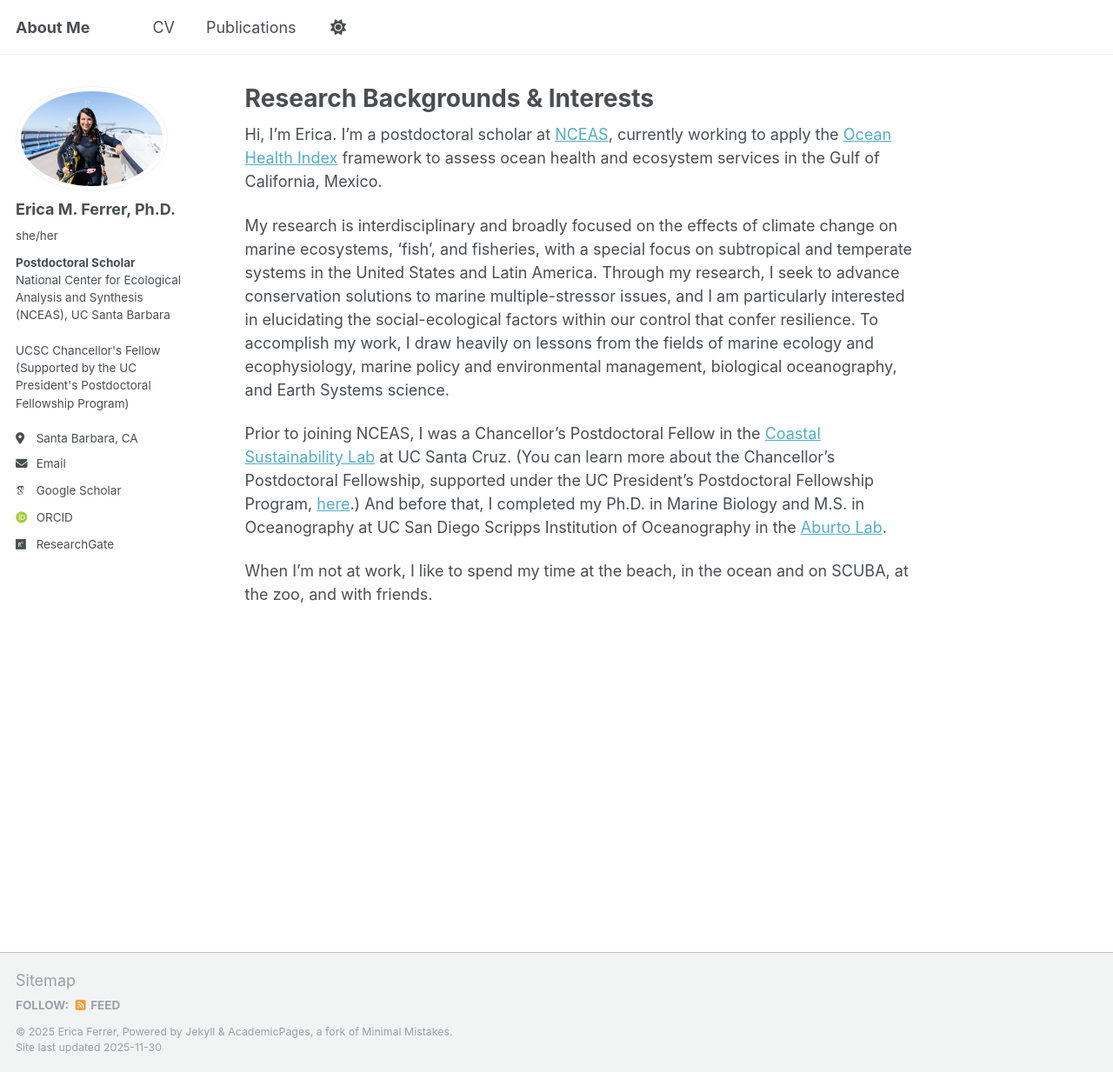
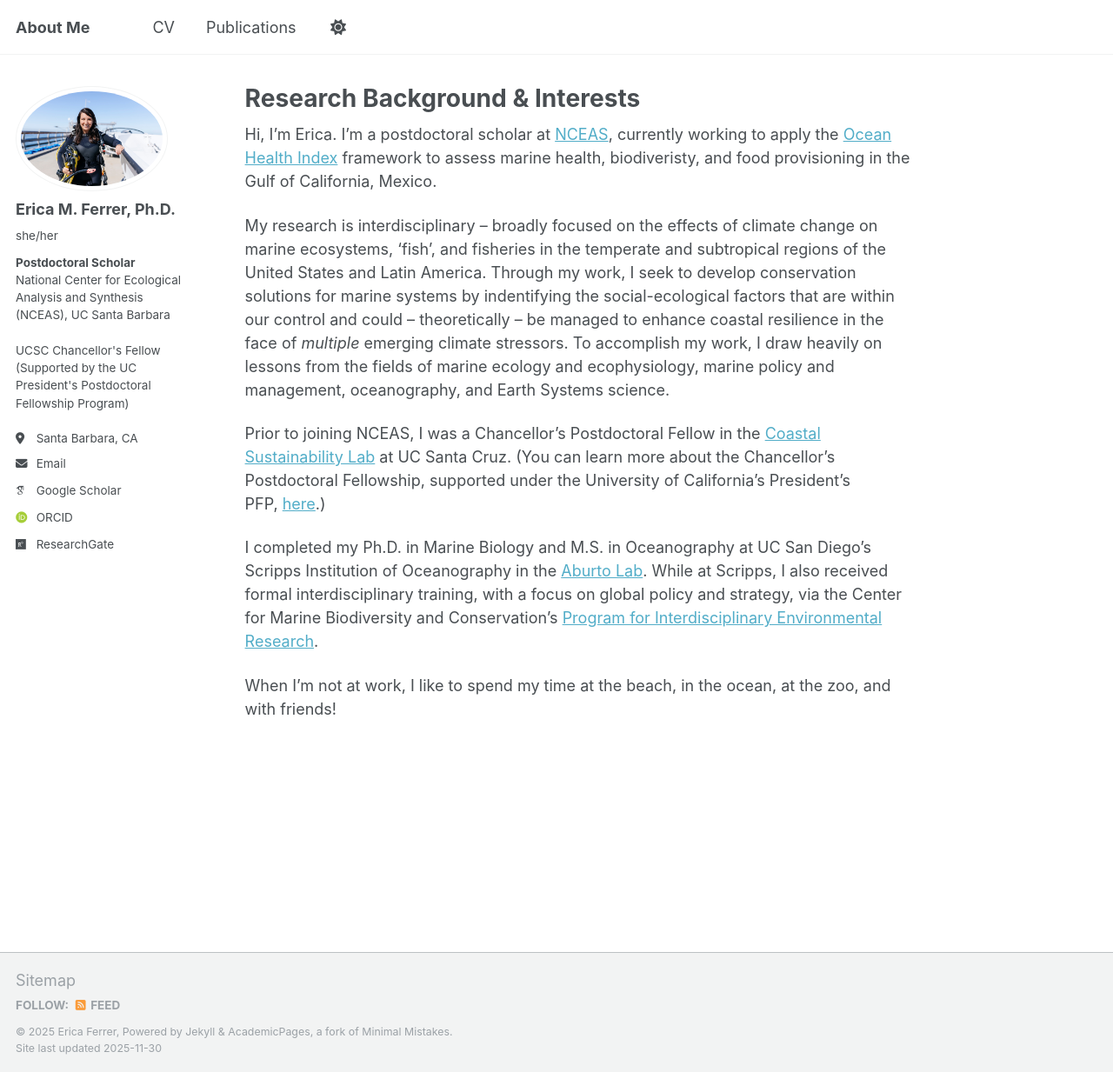
Before and after one commit to emferrer/emferrer.github.io, a Jekyll site: the page built from _pages/about.md, in a window 1280 px wide and 1233 px high. Shown: the whole window at 87% size. Built offline with Jekyll 4.4.1, drawn with Linux system fonts in a browser that asks for light colours; some web fonts are replaced; a script that is not in the unit is left out.

Commit message:
Update about.md
Updated about me

```diff
--- a/_pages/about.md
+++ b/_pages/about.md
@@ -1,16 +1,18 @@
 ---
 permalink: /
-title: "Research Backgrounds & Interests"
+title: "Research Background & Interests"
 author_profile: true
 redirect_from:
   - /about/
   - /about.html
 ---
 
-Hi, I'm Erica. I'm a postdoctoral scholar at [NCEAS](https://www.nceas.ucsb.edu/), currently working to apply the [Ocean Health Index](https://oceanhealthindex.org/) framework to assess ocean health and ecosystem services in the Gulf of California, Mexico.
+Hi, I'm Erica. I'm a postdoctoral scholar at [NCEAS](https://www.nceas.ucsb.edu/), currently working to apply the [Ocean Health Index](https://oceanhealthindex.org/) framework to assess marine health, biodiveristy, and food provisioning in the Gulf of California, Mexico.
 
-My research is interdisciplinary and broadly focused on the effects of climate change on marine ecosystems, ‘fish’, and fisheries, with a special focus on subtropical and temperate systems in the United States and Latin America. Through my research, I seek to advance conservation solutions to marine multiple-stressor issues, and I am particularly interested in elucidating the social-ecological factors within our control that confer resilience. To accomplish my work, I draw heavily on lessons from the fields of marine ecology and ecophysiology, marine policy and environmental management, biological oceanography, and Earth Systems science.
+My research is interdisciplinary – broadly focused on the effects of climate change on marine ecosystems, ‘fish’, and fisheries in the temperate and subtropical regions of the United States and Latin America. Through my work, I seek to develop conservation solutions for marine systems by indentifying the social-ecological factors that are within our control and could – theoretically – be managed to enhance coastal resilience in the face of <i>multiple</i> emerging climate stressors. To accomplish my work, I draw heavily on lessons from the fields of marine ecology and ecophysiology, marine policy and management, oceanography, and Earth Systems science.
 
-Prior to joining NCEAS, I was a Chancellor's Postdoctoral Fellow in the [Coastal Sustainability Lab](https://kristy-kroeker.squarespace.com/) at UC Santa Cruz. (You can learn more about the Chancellor's Postdoctoral Fellowship, supported under the UC President's Postdoctoral Fellowship Program, [here](https://ppfp.ucop.edu/info/).) And before that, I completed my Ph.D. in Marine Biology and M.S. in Oceanography at UC San Diego Scripps Institution of Oceanography in the [Aburto Lab](https://www.aburtolab.org/).
+Prior to joining NCEAS, I was a Chancellor's Postdoctoral Fellow in the [Coastal Sustainability Lab](https://kristy-kroeker.squarespace.com/) at UC Santa Cruz. (You can learn more about the Chancellor's Postdoctoral Fellowship, supported under the University of California's President's PFP, [here](https://ppfp.ucop.edu/info/).)
 
-When I'm not at work, I like to spend my time at the beach, in the ocean and on SCUBA, at the zoo, and with friends.
+I completed my Ph.D. in Marine Biology and M.S. in Oceanography at UC San Diego's Scripps Institution of Oceanography in the [Aburto Lab](https://www.aburtolab.org/). While at Scripps, I also received formal interdisciplinary training, with a focus on global policy and strategy, via the Center for Marine Biodiversity and Conservation's [Program for Interdisciplinary Environmental Research](https://cmbc.ucsd.edu/program-for-interdisciplinary-environmental-research-pier-phd-specialization/).
+
+When I'm not at work, I like to spend my time at the beach, in the ocean, at the zoo, and with friends!
```
